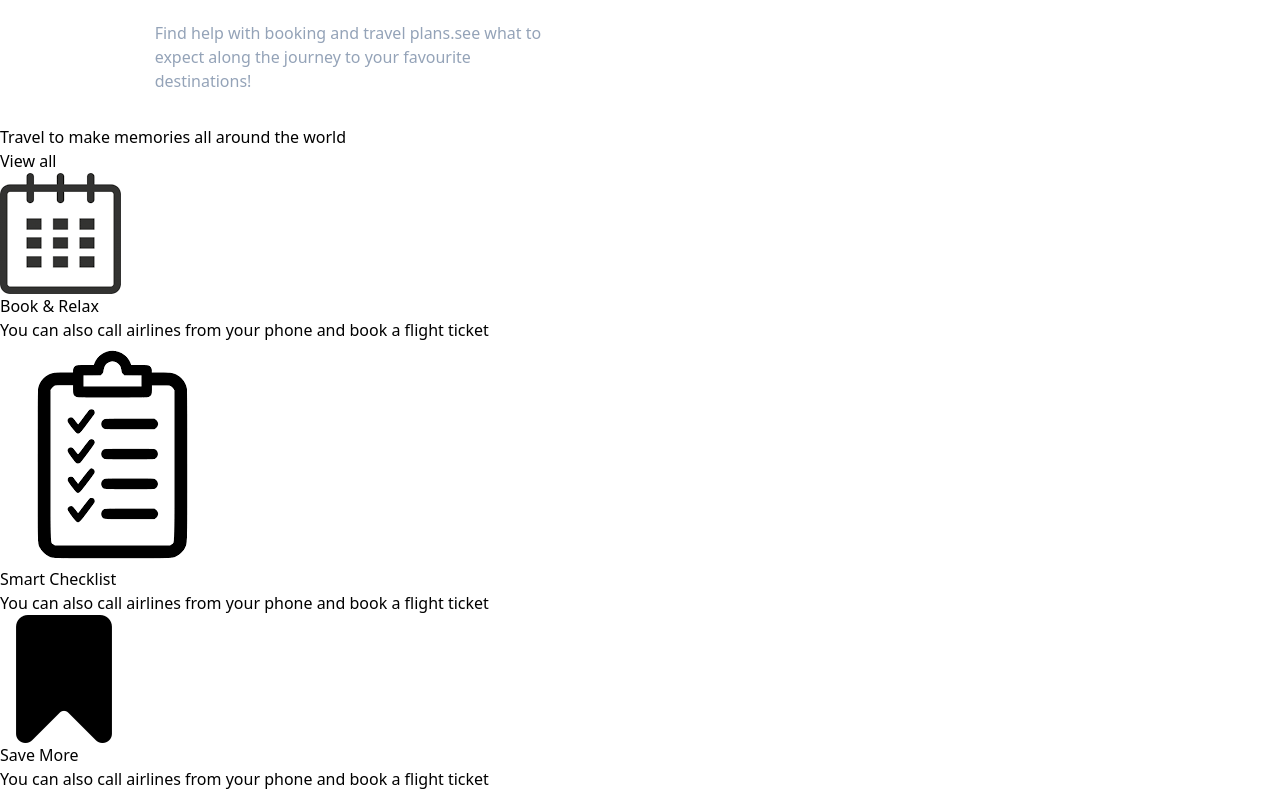
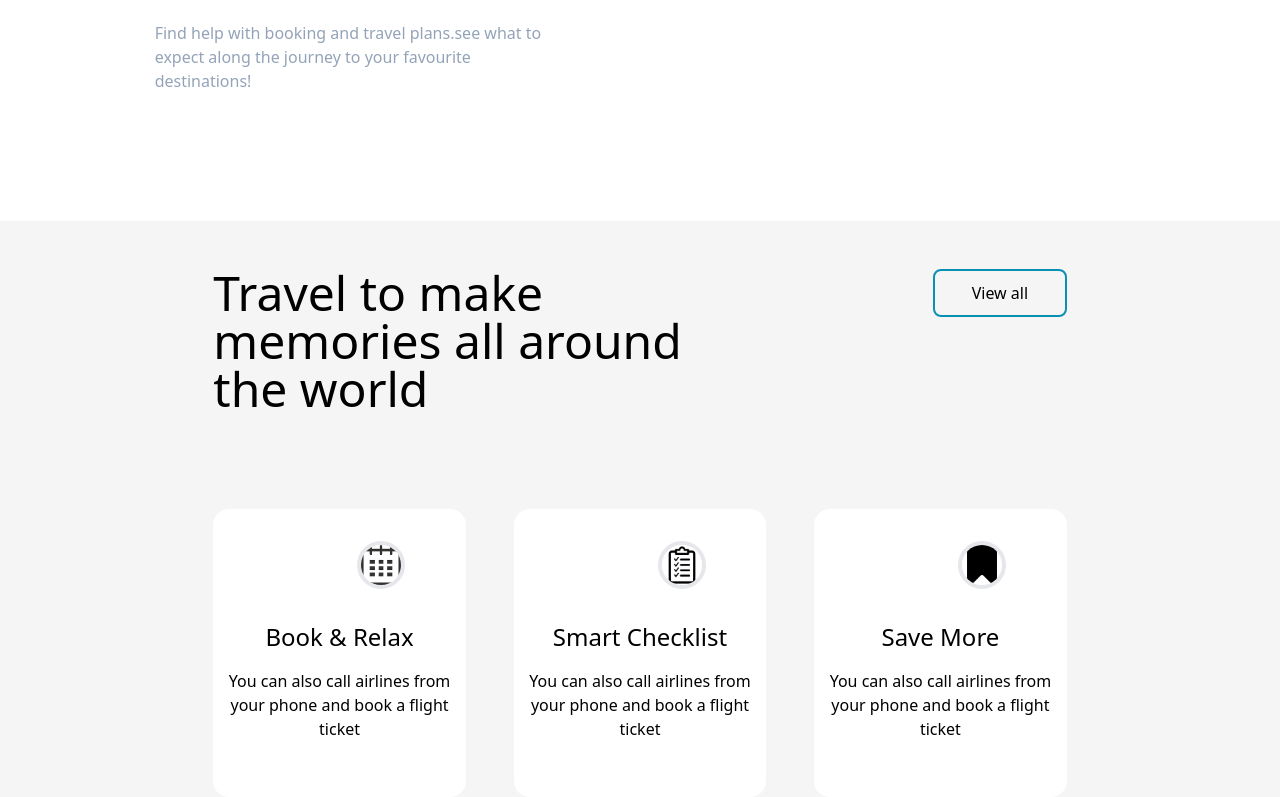
Before and after one commit to Monika123465/flight-booking, a React (Create React App) app: page / in a window 1280 px wide. Shown: the part 1463-2260 px from the top of the page. Built offline with nearby package versions, Linux system fonts and the light colour scheme.

Commit message:
added css

```diff
--- a/src/Pages/Memory.js
+++ b/src/Pages/Memory.js
@@ -5,27 +5,28 @@ import bookmarks from "../assets/bookmarks.png"
 
 const Memory = () => {
   return (
-    <div>
-        <div>
-            <h1>Travel to make memories all around the world</h1>
-            <button>View all</button>
+    <div className=' bg-neutral-100 mt-24'>
+      <div className='flex gap-60 w-4/6 m-auto '>
+        <h1 className='text-5xl mt-12'>Travel to make memories all around the world</h1>
+        <button className='w-2/6 mt-12 border-2 border-cyan-600 w-18 h-12 rounded-lg'>View all</button>
       </div>
-        <div>
-        <div>
-            <img src={bookandrelax} alt='err'/>
-            <h1>Book & Relax</h1>
+
+      <div className='flex w-4/6 m-auto gap-12 mt-24 '>
+        <div className='mb-24 w-2/6  h-72 text-center rounded-2xl bg-white'>
+          <img className='h-12 w-12 ml-36 mt-8 mb-8 rounded-full border-4' src={bookandrelax} alt='err' />
+          <h1 className='text-2xl mb-4'>Book & Relax</h1>
           <p>You can also call airlines from your phone and book a flight ticket</p>
         </div>
 
-            <div>
-            <img src={checklist} alt='err'/>
-            <h1>Smart Checklist</h1>
+        <div className='mb-24 w-2/6  h-72 text-center rounded-2xl bg-white'>
+          <img className='h-12 w-12 ml-36 mt-8 mb-8 rounded-full border-4' src={checklist} alt='err' />
+          <h1 className='text-2xl mb-4'>Smart Checklist</h1>
           <p>You can also call airlines from your phone and book a flight ticket</p>
         </div>
 
-            <div>
-            <img src={bookmarks} alt='err'/>
-            <h1>Save More</h1>
+        <div className='mb-24 w-2/6  h-72 text-center rounded-2xl bg-white'>
+          <img className='h-12 w-12 ml-36 mt-8 mb-8 rounded-full border-4 ' src={bookmarks} alt='err' />
+          <h1 className='text-2xl mb-4'>Save More</h1>
           <p>You can also call airlines from your phone and book a flight ticket</p>
         </div>
       </div>
```
Lines whose indentation alone changed are shown as unchanged.
